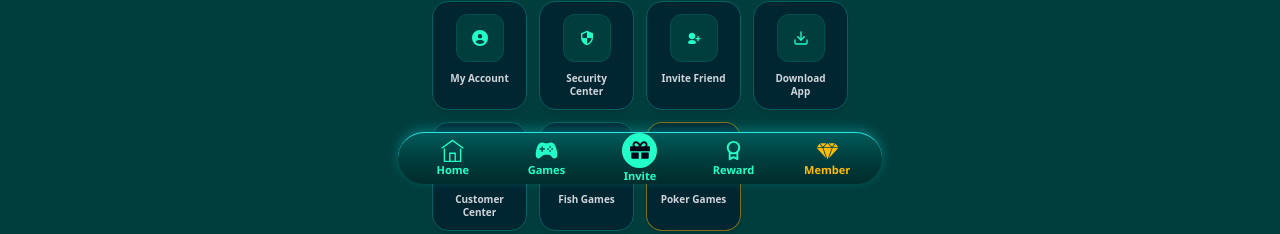
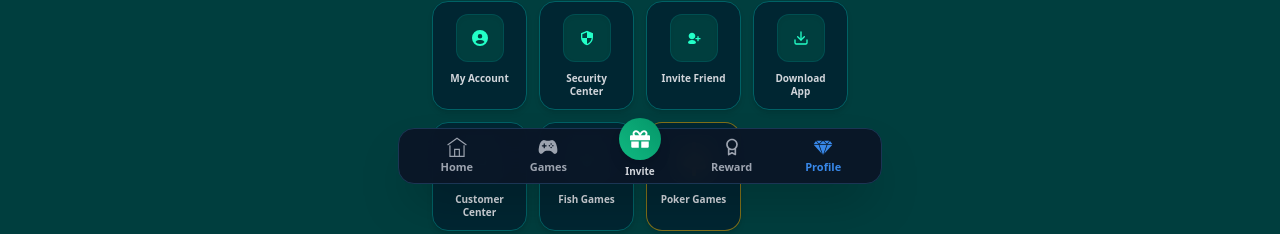
Before and after one commit to tuhin1122a/t999, a Next.js app: page /member in a window 1280 px wide. Shown: the part 616-850 px from the top of the page. Built offline with nearby package versions, Linux system fonts and the light colour scheme; no server answers.

Commit message:
feat: apply 1xbet international dark betting theme

```diff
--- a/src/app/globals.css
+++ b/src/app/globals.css
@@ -8,53 +8,45 @@
 }
 
 :root {
-  --www-wwwck444-com-segoe-UI-regular-font-family: "Segoe UI", Helvetica;
-  --www-wwwck444-com-segoe-UI-regular-font-size: 10.237499237060547px;
-  --www-wwwck444-com-segoe-UI-regular-font-style: normal;
-  --www-wwwck444-com-segoe-UI-regular-font-weight: 400;
-  --www-wwwck444-com-segoe-UI-regular-letter-spacing: 0px;
-  --www-wwwck444-com-segoe-UI-regular-line-height: normal;
-  --www-wwwck444-com-segoe-UI-regular-underline-font-family: "Segoe UI",
-    Helvetica;
-  --www-wwwck444-com-segoe-UI-regular-underline-font-size: 12.3046875px;
-  --www-wwwck444-com-segoe-UI-regular-underline-font-style: normal;
-  --www-wwwck444-com-segoe-UI-regular-underline-font-weight: 400;
-  --www-wwwck444-com-segoe-UI-regular-underline-letter-spacing: 0px;
-  --www-wwwck444-com-segoe-UI-regular-underline-line-height: 14.350000381469727px;
-  --www-wwwck444-com-semantic-button-font-family: "Segoe UI", Helvetica;
-  --www-wwwck444-com-semantic-button-font-size: 15.600000381469727px;
-  --www-wwwck444-com-semantic-button-font-style: normal;
-  --www-wwwck444-com-semantic-button-font-weight: 700;
-  --www-wwwck444-com-semantic-button-letter-spacing: 0px;
-  --www-wwwck444-com-semantic-button-line-height: 17.940000534057617px;
-  --www-wwwck444-com-semantic-heading-6-font-family: "Segoe UI", Helvetica;
-  --www-wwwck444-com-semantic-heading-6-font-size: 20.799999237060547px;
-  --www-wwwck444-com-semantic-heading-6-font-style: normal;
-  --www-wwwck444-com-semantic-heading-6-font-weight: 700;
-  --www-wwwck444-com-semantic-heading-6-letter-spacing: 0px;
-  --www-wwwck444-com-semantic-heading-6-line-height: normal;
-  --www-wwwck444-com-semantic-input-font-family: "Segoe UI", Helvetica;
-  --www-wwwck444-com-semantic-input-font-size: 12.5px;
-  --www-wwwck444-com-semantic-input-font-style: normal;
-  --www-wwwck444-com-semantic-input-font-weight: 700;
-  --www-wwwck444-com-semantic-input-letter-spacing: 0px;
-  --www-wwwck444-com-semantic-input-line-height: normal;
-  --wwwwwwck-44-4comdaintree: rgba(0, 38, 50, 1);
-  --wwwwwwck-44-4comfire: rgba(182, 65, 0, 1);
+  --font-segoe: "Segoe UI", -apple-system, BlinkMacSystemFont, "Roboto", sans-serif;
+
+  /* 1xBet International Palette */
+  --bg-primary: #070e17;
+  --bg-secondary: #0a1626;
+  --bg-card: #0f1f33;
+  --bg-card-hover: #142842;
+  --border-color: #1b3554;
+  --border-subtle: #142940;
+
+  --accent-blue: #3888e9;
+  --accent-green: #10b981;
+  --accent-gold: #f59e0b;
+  --accent-yellow: #fbbf24;
+
+  --text-main: #f1f5f9;
+  --text-muted: #94a3b8;
+  --text-dim: #64748b;
+
+  /* Legacy variable mapping to prevent breaking other pages */
+  --wwwwwwck-44-4comdaintree: rgba(10, 22, 38, 1);
+  --wwwwwwck-44-4comfire: rgba(16, 185, 129, 1);
   --wwwwwwck-44-4comwhite: rgba(255, 255, 255, 1);
-  --wwwwwwck444comblue-stone: #006165;
-  --wwwwwwck444combright-turquoise: rgba(35, 255, 200, 1);
-  --wwwwwwck444comfrosted-mint: rgba(224, 255, 247, 1);
-  --wwwwwwck444comselective-yellow: rgba(255, 184, 0, 1);
-  --wwwwwwck444comvis-vis-50: rgba(255, 242, 166, 0.5);
+  --wwwwwwck444comblue-stone: #0f1f33;
+  --wwwwwwck444combright-turquoise: rgba(56, 136, 233, 1);
+  --wwwwwwck444comfrosted-mint: rgba(241, 245, 249, 1);
+  --wwwwwwck444comselective-yellow: rgba(245, 158, 11, 1);
+  --wwwwwwck444comvis-vis-50: rgba(245, 158, 11, 0.3);
+}
+
+body {
+  background-color: #070e17;
+  color: #f1f5f9;
 }
 
 .app {
-  background: url("../../public/app-bg.jpeg") no-repeat;
-  background-size: cover;
+  background: #070e17;
   width: 100%;
-  height: auto;
-  background-color: #000;
+  min-height: 100vh;
 }
 
 .scrollbar-none::-webkit-scrollbar {
--- a/src/components/HeaderBalance.tsx
+++ b/src/components/HeaderBalance.tsx
@@ -57,7 +57,7 @@ const UserBalance = ({
             <div className="flex items-center h-full">
               <UserAvatar imageUrl="https://images.51939393.com//TCG_PROD_IMAGES/B2C/01_PROFILE/PROFILE/0.png" />
               <div
-                className="flex items-center px-2 rounded-md border border-t border-r border-b border-l border-teal-800 border-solid bg-[#002632] h-[31px] shadow-[rgb(0,38,49)_0px_1.5552px_0px_0px]"
+                className="flex items-center px-2 rounded-md border border-[#1b3554] bg-[#07101b] h-[32px] shadow-inner"
                 aria-haspopup="true"
               >
                 <div className="flex items-center w-full ">
@@ -138,11 +138,11 @@ const BalanceDisplay: React.FC<BalanceDisplayProps> = ({
             className="flex items-center w-full"
           >
             <div className="flex items-center w-full">
-              <div className="flex overflow-x-hidden overflow-y-hidden items-center text-sm font-bold text-teal-400 whitespace-nowrap border-teal-400 decoration-teal-400 max-w-[104px] outline-teal-400 text-ellipsis">
-                <span className="mr-1.5 text-sm font-bold text-teal-400 whitespace-nowrap border-teal-400 decoration-teal-400 outline-teal-400">
+              <div className="flex overflow-x-hidden overflow-y-hidden items-center text-sm font-bold text-yellow-400 whitespace-nowrap max-w-[104px] text-ellipsis">
+                <span className="mr-1 text-sm font-bold text-yellow-400 whitespace-nowrap">
                   {currencySymbol}
                 </span>
-                <span className="overflow-x-hidden overflow-y-hidden text-sm font-bold text-teal-400 whitespace-nowrap border-teal-400 decoration-teal-400 outline-teal-400 text-ellipsis">
+                <span className="overflow-x-hidden overflow-y-hidden text-sm font-bold text-yellow-400 whitespace-nowrap text-ellipsis tracking-wide">
                   {amount}
                 </span>
               </div>
--- a/src/components/TabNav.tsx
+++ b/src/components/TabNav.tsx
@@ -14,131 +14,73 @@ const TabNav = () => {
     <div className="fixed inset-x-0 bottom-0 z-[999] flex justify-center pb-[env(safe-area-inset-bottom,0px)]">
       <div className="w-full md:w-[500px] px-2">
         <div
-          className="flex items-center justify-between h-[52px] py-1 px-2"
-          style={{
-            background:
-              "linear-gradient(180deg, var(--color-cyan-18, #005A5A) 0%, var(--color-cyan-12, #003E3E) 50%, var(--color-cyan-9, #002C2C) 100%)",
-            boxShadow:
-              "0px -3.12px 10.4px rgba(8, 186, 183, 0.40)",
-            borderRadius: 36.4,
-            borderTop: "1px solid var(--color-cyan-53, #26E7E4)",
-          }}
+          className="flex items-center justify-between h-[56px] py-1 px-3 bg-[#0a1626]/95 border border-[#1b3554] rounded-2xl shadow-2xl backdrop-blur-md"
         >
           <div className="flex-1">
             <Link
               href="/"
-              className={`flex flex-col items-center justify-center  w-full ${
-                path === "/" ? "text-[#FFBC00]" : "text-[#23FFC8]"
+              className={`flex flex-col items-center justify-center w-full transition-colors ${
+                path === "/" ? "text-[#3888e9]" : "text-gray-400 hover:text-gray-200"
               }`}
             >
-              <TfiHome style={{ width: 23, height: 23 }} className="mx-auto" />
-              <p
-                style={{
-                  fontSize: 11.04,
-                  fontFamily: "Segoe UI",
-                  fontWeight: "700",
-                }}
-              >
-                Home
-              </p>
+              <TfiHome style={{ width: 20, height: 20 }} className="mx-auto mb-0.5" />
+              <p className="text-[11px] font-bold">Home</p>
             </Link>
           </div>
           <div className="flex-1">
             <Link
               href="/slots"
-              className={`flex flex-col items-center justify-center  w-full ${
-                path === "/slots" || path.startsWith("/play") || path.startsWith("/sportss") || path.startsWith("/slots")
-                  ? "text-[#FFBC00]"
-                  : "text-[#23FFC8]"
+              className={`flex flex-col items-center justify-center w-full transition-colors ${
+                path === "/slots" || path.startsWith("/play") || path.startsWith("/sportss")
+                  ? "text-[#3888e9]"
+                  : "text-gray-400 hover:text-gray-200"
               }`}
             >
-              <IoGameController
-                style={{ width: 23, height: 23 }}
-                className="mx-auto"
-              />
-              <p
-                style={{
-                  fontSize: 11.04,
-                  fontFamily: "Segoe UI",
-                  fontWeight: "700",
-                }}
-              >
-                Games
-              </p>
+              <IoGameController style={{ width: 20, height: 20 }} className="mx-auto mb-0.5" />
+              <p className="text-[11px] font-bold">Games</p>
             </Link>
           </div>
-          {/* middle */}
+          {/* Middle VIP Invite */}
           <div className="flex-1">
             <Link
               href="/invite-friends"
-              className={`flex flex-col items-center justify-start w-full ${
-                path.startsWith("/invite-friends") ? "text-[#FFBC00]" : "text-[#23FFC8]"
-              }`}
+              className="flex flex-col items-center justify-center w-full -mt-4"
             >
               <div
-                className={`flex rounded-full relative left-0 top-0 items-center justify-center ${
-                  path.startsWith("/invite-friends") ? "bg-[#FFBC00]" : "bg-[#23FFC8]"
+                className={`flex rounded-full items-center justify-center shadow-lg transition-transform active:scale-95 ${
+                  path.startsWith("/invite-friends")
+                    ? "bg-[#3888e9] text-white"
+                    : "bg-gradient-to-tr from-[#10b981] to-[#059669] text-white"
                 }`}
-                style={{ width: 35, height: 35 }}
+                style={{ width: 42, height: 42 }}
               >
-                <FaGift
-                  style={{ width: 20, height: 20 }}
-                  className="mx-auto !text-slate-950"
-                />
+                <FaGift style={{ width: 20, height: 20 }} />
               </div>
-              <p
-                style={{
-                  fontSize: 11.04,
-                  fontFamily: "Segoe UI",
-                  fontWeight: "700",
-                }}
-              >
-                Invite
-              </p>
+              <p className="text-[10px] font-bold text-gray-300 mt-1">Invite</p>
             </Link>
           </div>
           <div className="flex-1">
             <Link
               href="/rewardCenter"
-              className={`flex flex-col items-center justify-center  w-full ${
+              className={`flex flex-col items-center justify-center w-full transition-colors ${
                 path.startsWith("/rewardCenter") || path.startsWith("/reward")
-                  ? "text-[#FFBC00]"
-                  : "text-[#23FFC8]"
+                  ? "text-[#3888e9]"
+                  : "text-gray-400 hover:text-gray-200"
               }`}
             >
-              <BiAward style={{ width: 23, height: 23 }} className="mx-auto" />
-
-              <p
-                style={{
-                  fontSize: 11.04,
-                  fontFamily: "Segoe UI",
-                  fontWeight: "700",
-                }}
-              >
-                Reward
-              </p>
+              <BiAward style={{ width: 20, height: 20 }} className="mx-auto mb-0.5" />
+              <p className="text-[11px] font-bold">Reward</p>
             </Link>
           </div>
           <div className="flex-1">
             <Link
               href="/member"
-              className={`flex flex-col items-center justify-center  w-full ${
-                path.startsWith("/member") ? "text-[#FFBC00]" : "text-[#23FFC8]"
+              className={`flex flex-col items-center justify-center w-full transition-colors ${
+                path.startsWith("/member") ? "text-[#3888e9]" : "text-gray-400 hover:text-gray-200"
               }`}
             >
-              <GiCutDiamond
-                style={{ width: 23, height: 23 }}
-                className="mx-auto"
-              />
-              <p
-                style={{
-                  fontSize: 11.04,
-                  fontFamily: "Segoe UI",
-                  fontWeight: "700",
-                }}
-              >
-                Member
-              </p>
+              <GiCutDiamond style={{ width: 20, height: 20 }} className="mx-auto mb-0.5" />
+              <p className="text-[11px] font-bold">Profile</p>
             </Link>
           </div>
         </div>
```
Also changed, not shown: src/components/Header.tsx (+7 -78 lines).
